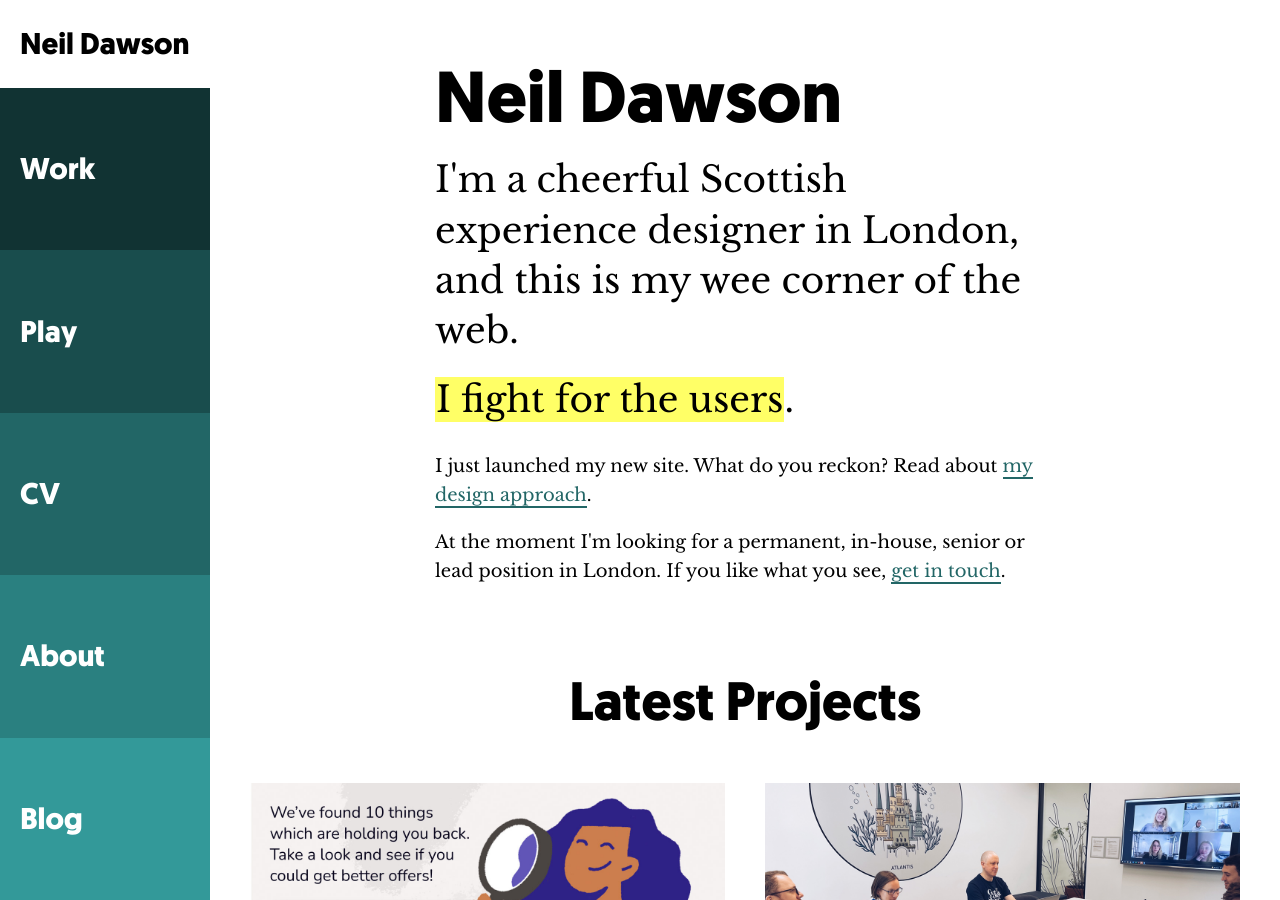
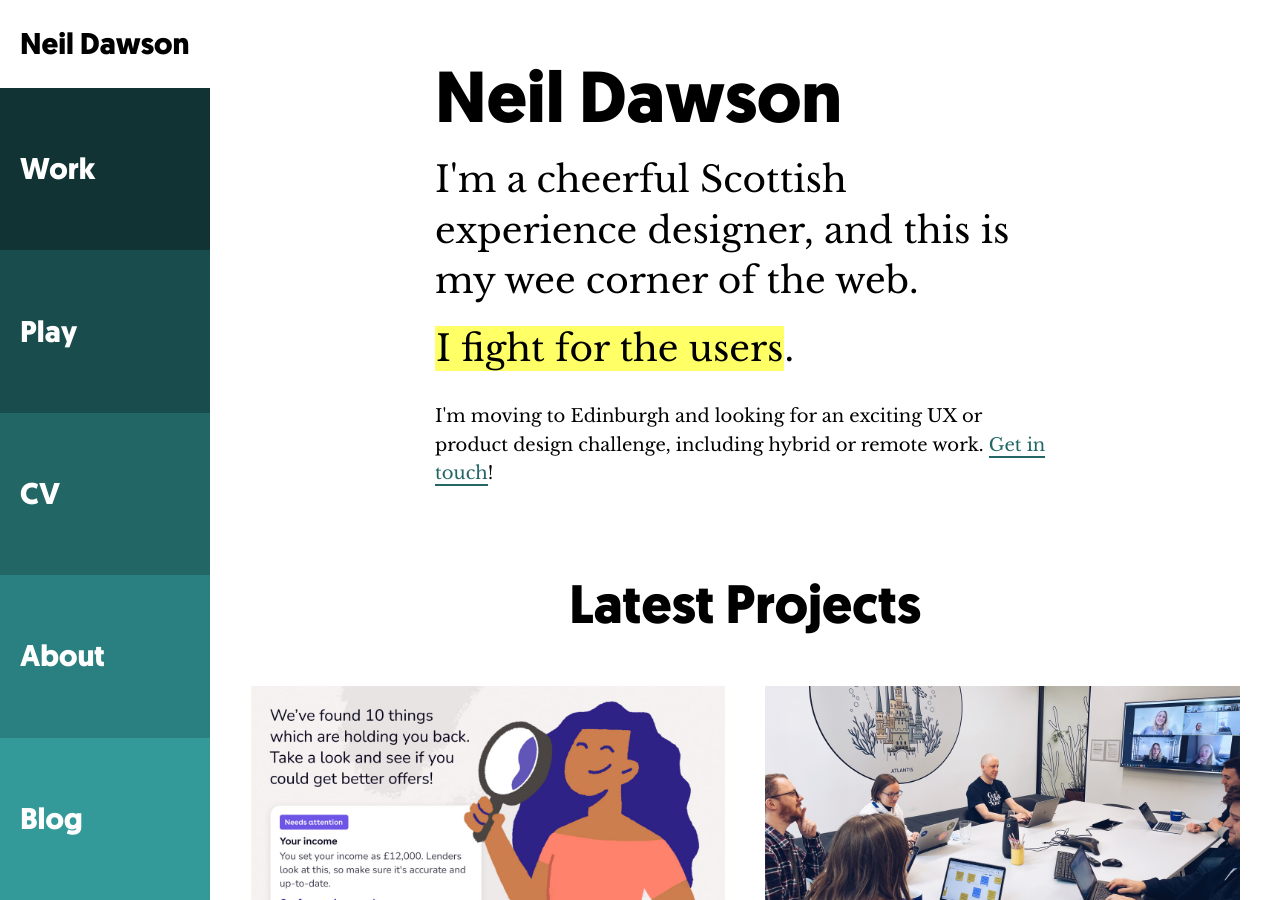
Before and after one commit to neildawson/neildawson.github.io, a Jekyll site: the page built from index.html, in a window 1280 px wide and 900 px high. Built offline with Jekyll 4.4.1, drawn with Linux system fonts in a browser that asks for light colours.

Commit message:
Updated homepage intro

```diff
--- a/index.html
+++ b/index.html
@@ -7,10 +7,9 @@ image: /assets/about/neil.jpg
 
   <h1>Neil Dawson</h1>
 
-  <p class="description">I'm a cheerful Scottish experience designer in London, and this is my wee corner of the web.</p>
+  <p class="description">I'm a cheerful Scottish experience designer, and this is my wee corner of the web.</p>
   <p class="description"><mark>I fight for the users</mark>.</p>
-  <p>I just launched my new site. What do you reckon? Read about <a href="{% link _posts/2022-06-04-new-website.markdown %}">my design approach</a>.</p>
-  <p>At the moment I'm looking for a permanent, in-house, senior or lead position in London. If you like what you see, <a href="https://www.linkedin.com/in/neildawson/" target="_blank">get in touch</a>.</p>
+  <p>I'm moving to Edinburgh and looking for an exciting UX or product design challenge, including hybrid or remote work. <a href="https://www.linkedin.com/in/neildawson/" target="_blank">Get in touch</a>!</p>
 
   <h2>Latest Projects</h2>
 
```
Also changed, not shown: 2 other files.
